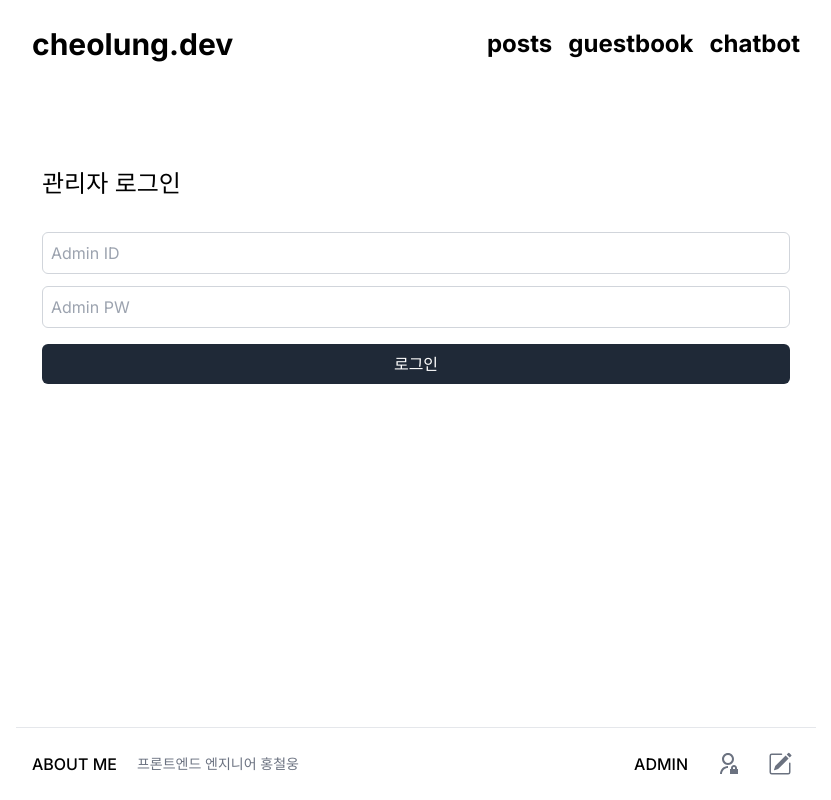
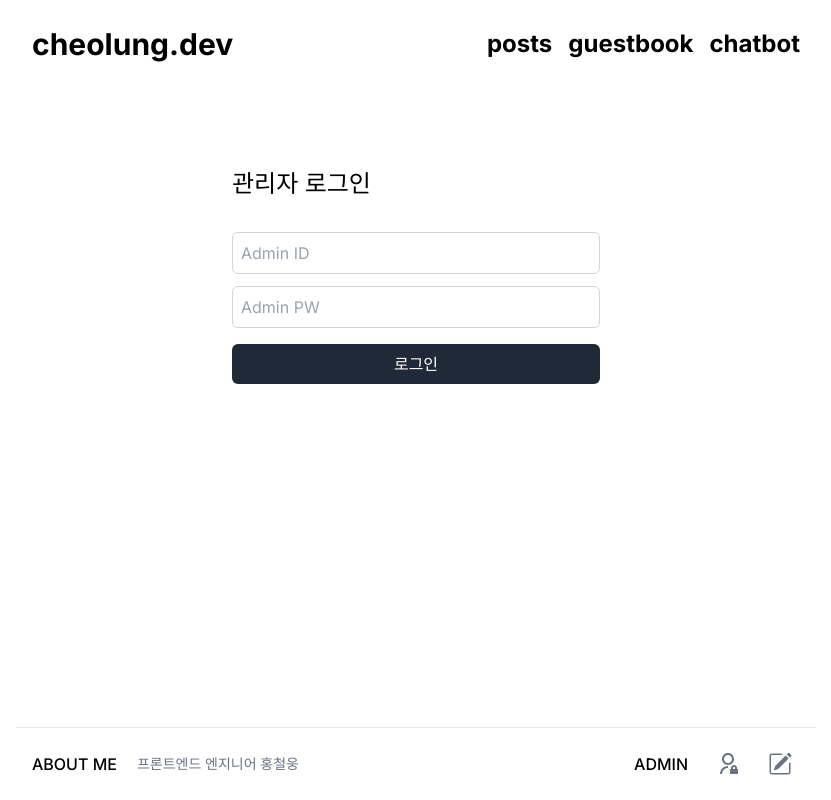
Before and after one commit to cheolung12/blog-dynamic, a Next.js app: page /admin in a window 1280 px wide. Shown: the whole page, without its empty margins (224-1055 px from the left). Built offline with nearby package versions, Linux system fonts and the light colour scheme; no server answers.

Commit message:
[fix] admin 로그인 페이지 디자인 및 input type 수정

```diff
--- a/src/pages/admin/index.tsx
+++ b/src/pages/admin/index.tsx
@@ -12,7 +12,6 @@ export default function Admin() {
   const pwRef = useRef<HTMLInputElement>(null);
   const router = useRouter();
   const [userResponse, setUserResponse] = useState<UserResponse>();
-  console.log(userResponse);
   useEffect(() => {
     (async () => {
       const user = await supabase.auth.getUser();
@@ -34,7 +33,7 @@ export default function Admin() {
   };
 
   return (
-    <div className='container flex flex-col pb-20 pt-12'>
+    <div className='container flex flex-col pb-20 pt-12 justify-center w-[400px]'>
       {!!userResponse?.data.user ? (
         <div className='flex flex-col gap-2'>
           <div className='mb-8'>
@@ -55,7 +54,7 @@ export default function Admin() {
           <form onSubmit={handleSubmit}>
             <div className='flex flex-col gap-3'>
               <Input type='text' placeholder='Admin ID' ref={emailRef} />
-              <Input type='text' placeholder='Admin PW' ref={pwRef} />
+              <Input type='password' placeholder='Admin PW' ref={pwRef} />
             </div>
             <Button type='submit' className='mt-4'>
               로그인
```
